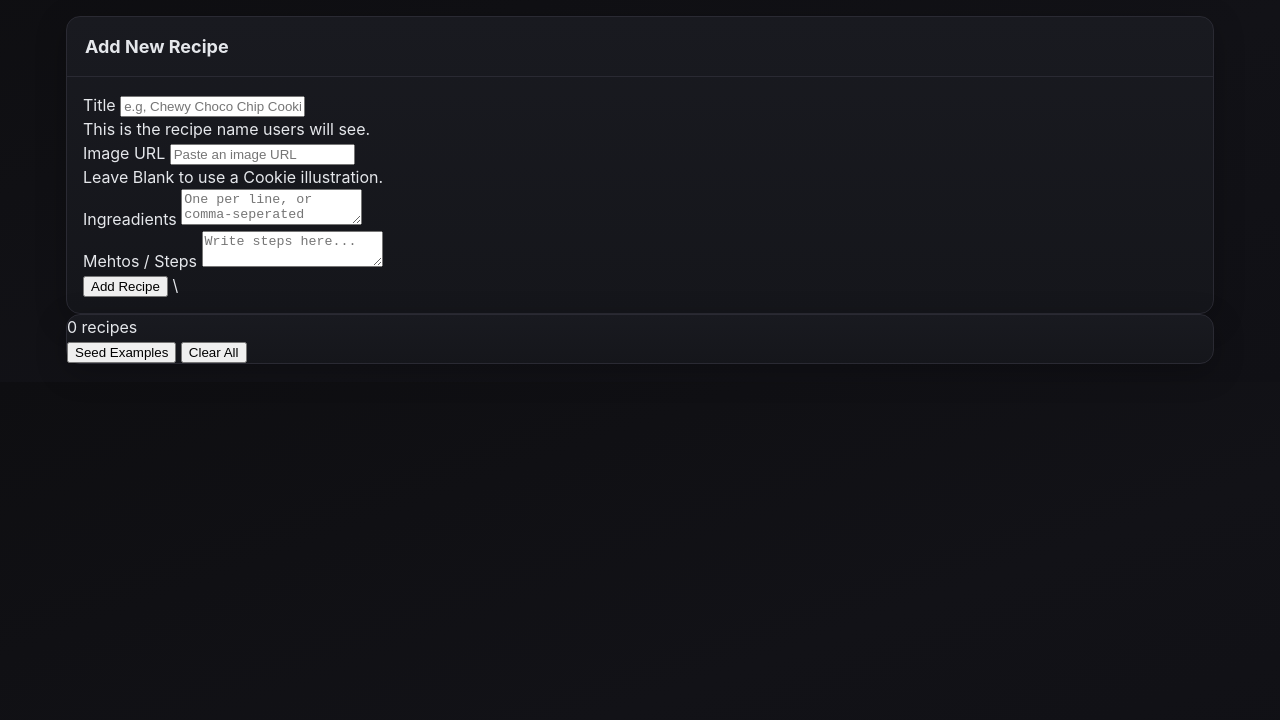
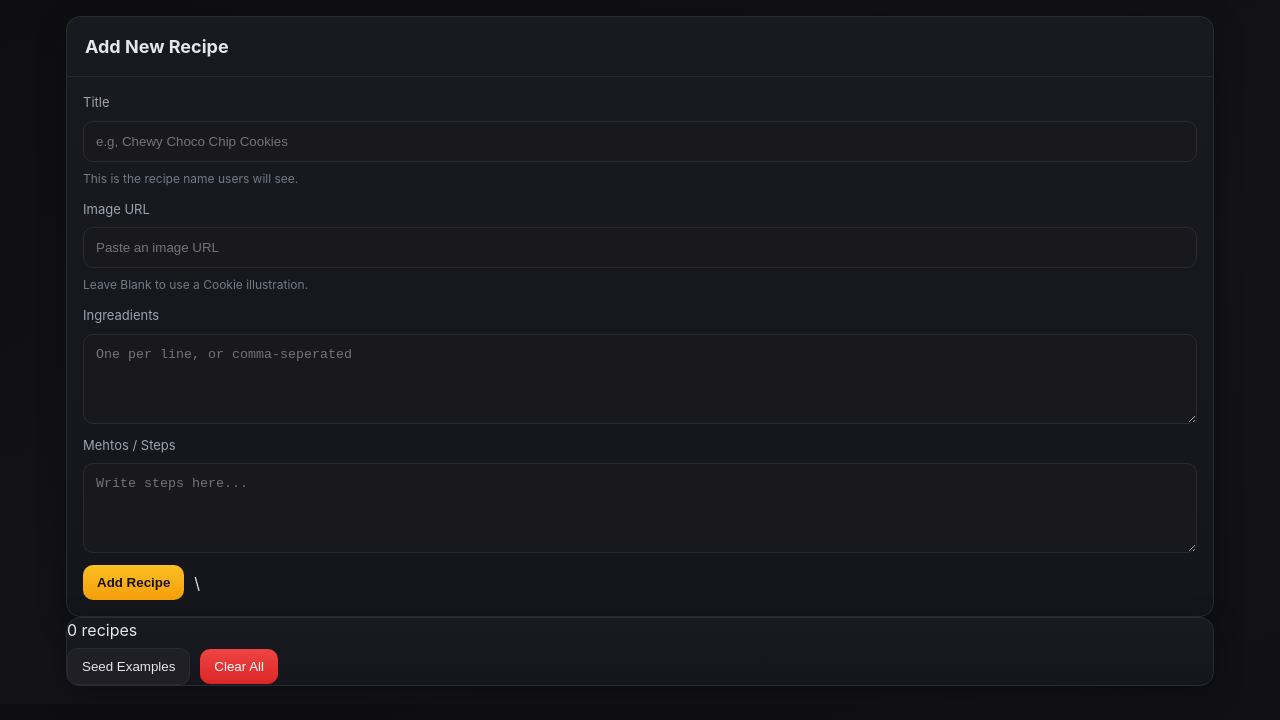
Before and after one commit to Adhyyan20/Cookie-Bookie-, a plain HTML site: page index.html in a window 1280 px wide. Shown: the part 80-800 px from the top of the page. Drawn offline with Linux system fonts and the light colour scheme.

Commit message:
added the css for form

```diff
--- a/style.css
+++ b/style.css
@@ -63,3 +63,26 @@ header{
   margin:0; padding:16px 18px; border-bottom:1px solid var(--border); font-size:18px;
 }
 .panel .body{ padding:16px; }
+
+/* Form */
+form .row{ display:flex; flex-direction:column; gap:8px; margin-bottom:12px; }
+label{ font-size:13px; color:var(--muted) }
+input[type="text"], textarea{
+  width:100%; padding:12px 12px; border-radius:10px; border:1px solid var(--border);
+  background: var(--panel); color:var(--text); outline:none; resize:vertical;
+}
+textarea{ min-height:90px; }
+.hint{ font-size:12px; color:#737b86 }
+.actions{ display:flex; gap:10px; align-items:center; flex-wrap:wrap; margin-top:6px }
+.btn{
+  padding:10px 14px; border-radius:10px; border:1px solid var(--border);
+  cursor:pointer; background: var(--card); color:var(--text);
+}
+.btn.primary{ background: linear-gradient(180deg, #fbbf24 0%, #f59e0b 100%); color:#1a1200; border:none; font-weight:600 }
+.btn.success{ background: linear-gradient(180deg, #34d399 0%, #22c55e 100%); color:#00120a; border:none; font-weight:600 }
+.btn.ghost{ background:transparent }
+.btn.danger{ background: linear-gradient(180deg, #ef4444 0%, #dc2626 100%); border:none; color:#fff; }
+
+.status{
+  font-size:13px; color:var(--muted);
+}
```
